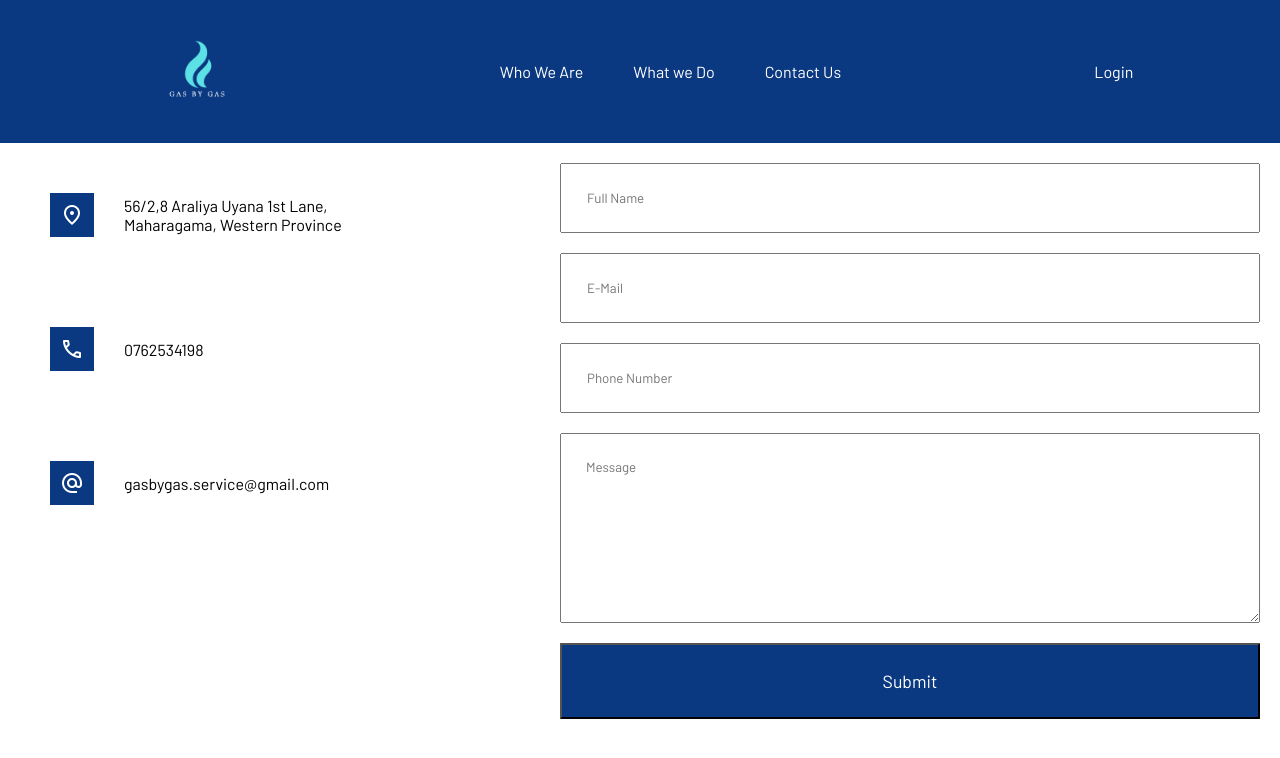
After one commit to AKAJellyBean/gas-by-gas, a PHP site: page /contact.html in a window 1280 px wide. The commit adds this page. Shown: the top 758 px of the page. Run offline with PHP 8.4, Linux system fonts and the light colour scheme.

Commit message:
Designed frontend

```diff
--- /dev/null
+++ b/frontend/contact.html
@@ -0,0 +1,69 @@
+<!DOCTYPE html>
+<html lang="en">
+<head>
+    <meta charset="UTF-8">
+    <meta name="viewport" content="width=device-width, initial-scale=1.0">
+    <title>Contact Us</title>
+    <link rel="stylesheet" href="./css/contact.css">
+    <link rel="preconnect" href="https://fonts.googleapis.com">
+    <link rel="preconnect" href="https://fonts.gstatic.com" crossorigin>
+    <link href="https://fonts.googleapis.com/css2?family=Material+Symbols+Outlined:opsz,wght,FILL,GRAD@20..48,100..700,0..1,-50..200&display=swap" rel="stylesheet">
+</head>
+<body>
+    <div class="wrapper">
+        <header class="header">
+            <nav class="nav">
+                <div class="logo">
+                    <a href="index.html"><img src="assets/gbg-logo-removebg-preview.png" alt="Logo"></a>
+                </div>
+                <ul class="nav-list">
+                    <li><a href="about.html">Who We Are</a></li>
+                    <li><a href="whatwedo.html">What we Do</a></li>
+                    <li><a href="contact.html">Contact Us</a></li>
+                </ul>
+                <div class="account">
+                    <a href="login.html">Login</a>
+                </div>
+            </nav>
+        </header>
+        <section class="contatc-form">
+
+            <div class="physical-contact-info">
+
+                <div class="contact-card">
+                    <span class="material-symbols-outlined">
+                        location_on
+                    </span>
+                    <p>56/2,8 Araliya Uyana 1st Lane, Maharagama, Western Province</p>
+                </div>
+
+                <div class="contact-card">
+
+                    <span class="material-symbols-outlined">
+                        call
+                    </span>
+
+                    <p>0762534198</p>
+                </div>
+
+                <div class="contact-card">
+
+                    <span class="material-symbols-outlined">
+                        alternate_email
+                    </span>
+
+                    <p>gasbygas.service@gmail.com</p>
+                </div>
+            </div>
+
+            <form action="contact.php" method="post" class="message-contatc-form" >
+                <input type="text" name="fullname" placeholder="Full Name">
+                <input type="text" name="email" placeholder="E-Mail">
+                <input type="text" name="phone" placeholder="Phone Number">
+                <textarea name="message" id="message" placeholder="Message"></textarea>
+                <button type="submit">Submit</button>
+            </form>
+        </section>
+    </div>
+</body>
+</html>
--- /dev/null
+++ b/frontend/css/contact.css
@@ -0,0 +1,104 @@
+@import url('https://fonts.googleapis.com/css2?family=Barlow:ital,wght@0,100;0,200;0,300;0,400;0,500;0,600;0,700;0,800;0,900;1,100;1,200;1,300;1,400;1,500;1,600;1,700;1,800;1,900&family=Poppins:ital,wght@0,100;0,200;0,300;0,400;0,500;0,600;0,700;0,800;0,900;1,100;1,200;1,300;1,400;1,500;1,600;1,700;1,800;1,900&family=Roboto:ital,wght@0,100..900;1,100..900&display=swap');
+
+
+*{
+    margin: 0;
+    padding: 0;
+    box-sizing: border-box;
+    font-family: Barlow;
+}
+
+.header {
+    padding: 20px;
+    background-color: #0A3981;
+
+}
+
+.nav {
+    display: flex;
+    justify-content: space-around;
+    align-items: center;
+
+
+}
+
+.nav-list {
+    display: flex;
+    gap: 50px;
+    list-style: none;
+}
+
+.nav-list li a {
+    text-decoration: none;
+    color: white;
+}
+
+.account a {
+    text-decoration: none;
+    color: white;
+}
+
+.logo img {
+    width: 100px;
+    height: 100px;
+}
+
+.contatc-form {
+    display: flex;
+    gap: 100px;
+    justify-content: center;
+    width: auto;
+}
+
+.physical-contact-info {
+    display: flex;
+    flex-direction: column;
+    padding: 20px;
+    gap: 30px;
+}
+
+.contact-card {
+    display: flex;
+    flex-direction: row;
+    padding: 30px;
+    align-items: center;
+    gap: 30px;
+}
+
+.contact-card span {
+    background-color: #0A3981;
+    padding: 10px;
+    color: white;
+
+}
+
+.message-contatc-form {
+    display: flex;
+    flex-direction: column;
+    padding: 20px;
+    gap: 20px;
+
+}
+
+.message-contatc-form input, .message-contatc-form textarea, .message-contatc-form button {
+    padding: 25px;
+    width: 700px;
+}
+
+.message-contatc-form textarea {
+    height: 190px;
+}
+
+.message-contatc-form button {
+    background-color: #0A3981;
+    color: white;
+    font-size: 1.1rem;
+    font-weight: 400;
+    border-radius: 1px;
+    transition: all 0.3s ease-in-out;
+    transform: scale(1);
+}
+
+.message-contatc-form button:hover {
+    background-color: #102C57;
+}
--- a/frontend/index.html
+++ b/frontend/index.html
@@ -14,8 +14,8 @@
                     <a href="index.html"><img src="assets/gbg-logo-removebg-preview.png" alt="Logo"></a>
                 </div>
                 <ul class="nav-list">
-                    <li><a href="index.html">Who We Are</a></li>
-                    <li><a href="about.html">What we Do</a></li>
+                    <li><a href="about.html">Who We Are</a></li>
+                    <li><a href="whatwedo.html">What we Do</a></li>
                     <li><a href="contact.html">Contact Us</a></li>
                 </ul>
                 <div class="account">
```
Also changed, not shown: frontend/about.html (added, +67 -0 lines), frontend/css/about.css (added, +67 -0 lines), frontend/css/login.css (added, +101 -0 lines), frontend/css/registration.css (+11 -4 lines), frontend/css/whatwedo.css (added, +74 -0 lines), frontend/login.html (added, +41 -0 lines), frontend/whatwedo.html (added, +57 -0 lines), frontend/assets/login-bg.jpg (added), frontend/assets/standards-slide-4.jpg (added).
